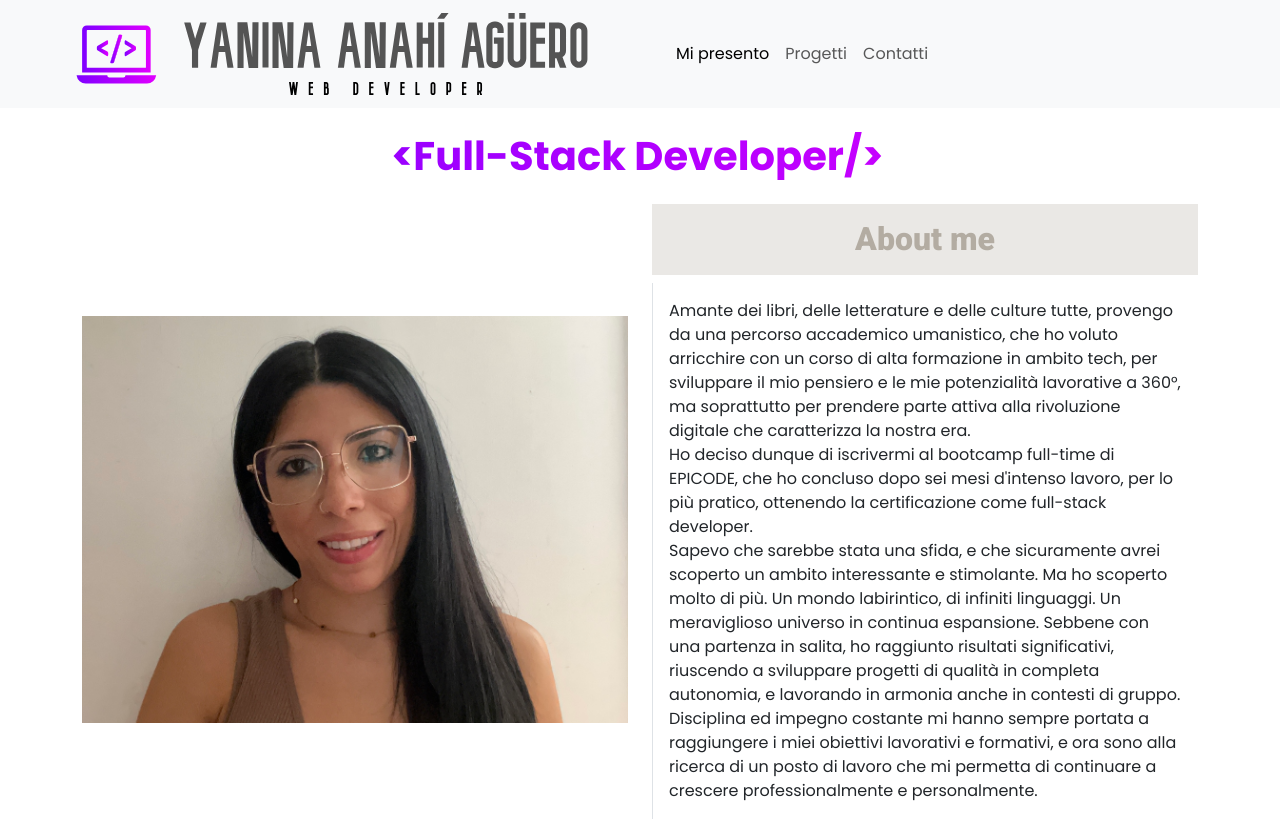
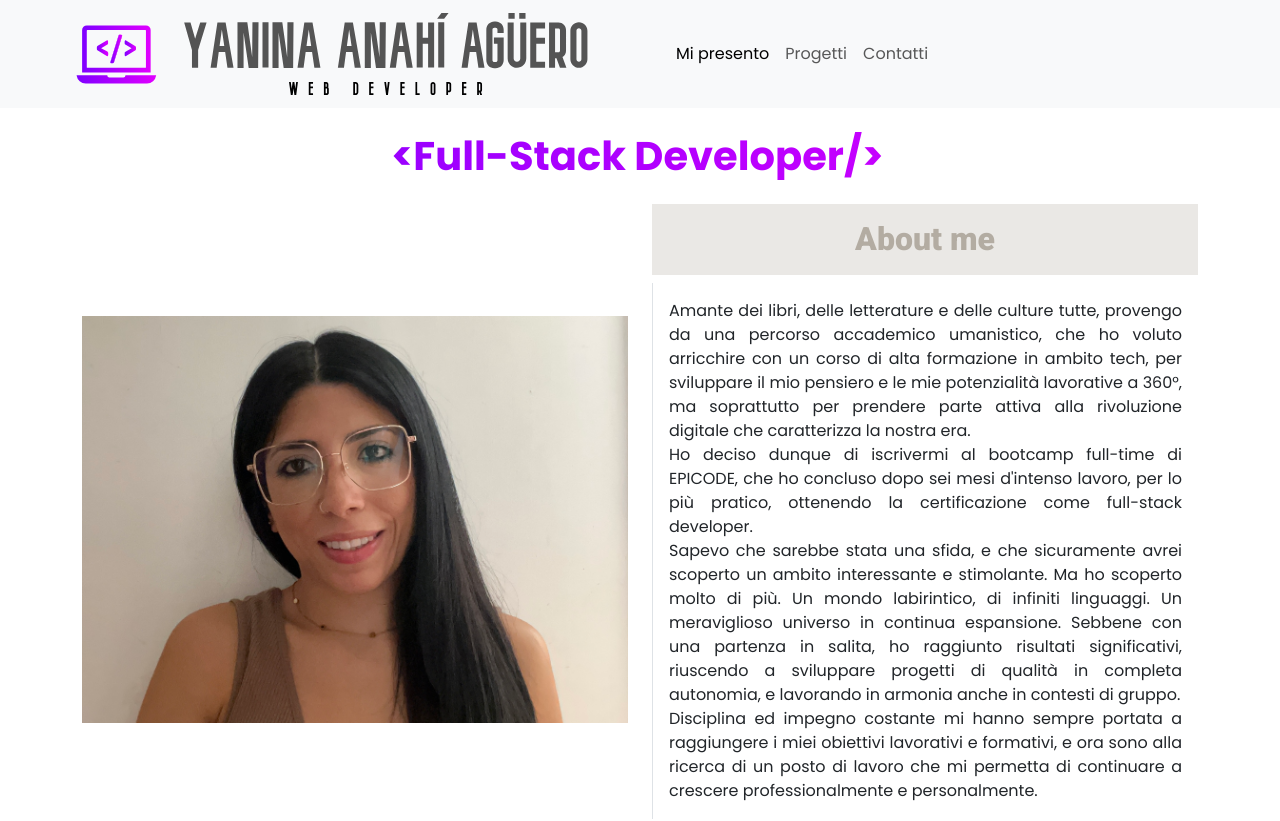
Before and after one commit to Yanina1992/portfolio, an Angular app: page / in a window 1280 px wide. Shown: the top 821 px of the page. Built offline with nearby package versions, Linux system fonts and the light colour scheme.

Commit message:
justifying text

```diff
--- a/src/app/progetti/progetti.component.html
+++ b/src/app/progetti/progetti.component.html
@@ -75,7 +75,7 @@
           </button>
         </div>
         <!-- fine carousel -->
-        <div id="c-body" class="card-body">
+        <div class="card-body">
           <h5 class="card-title">Caspstone project</h5>
           <div class="card-text">
             <p>
--- a/src/app/progetti/progetti.component.scss
+++ b/src/app/progetti/progetti.component.scss
@@ -72,8 +72,3 @@ h5 {
 .fa-solid:hover {
   color:#e100ff
 }
-
-#c-body{
-  position: relative;
-  z-index: 1;
-}
--- a/src/styles.scss
+++ b/src/styles.scss
@@ -20,6 +20,10 @@ h2 {
   padding: 1em 0;
 }
 
+p {
+  text-align: justify;
+}
+
 .btn {
   background: linear-gradient(to right, #7f00ff, #e100ff) !important;
   color: white !important;
```
